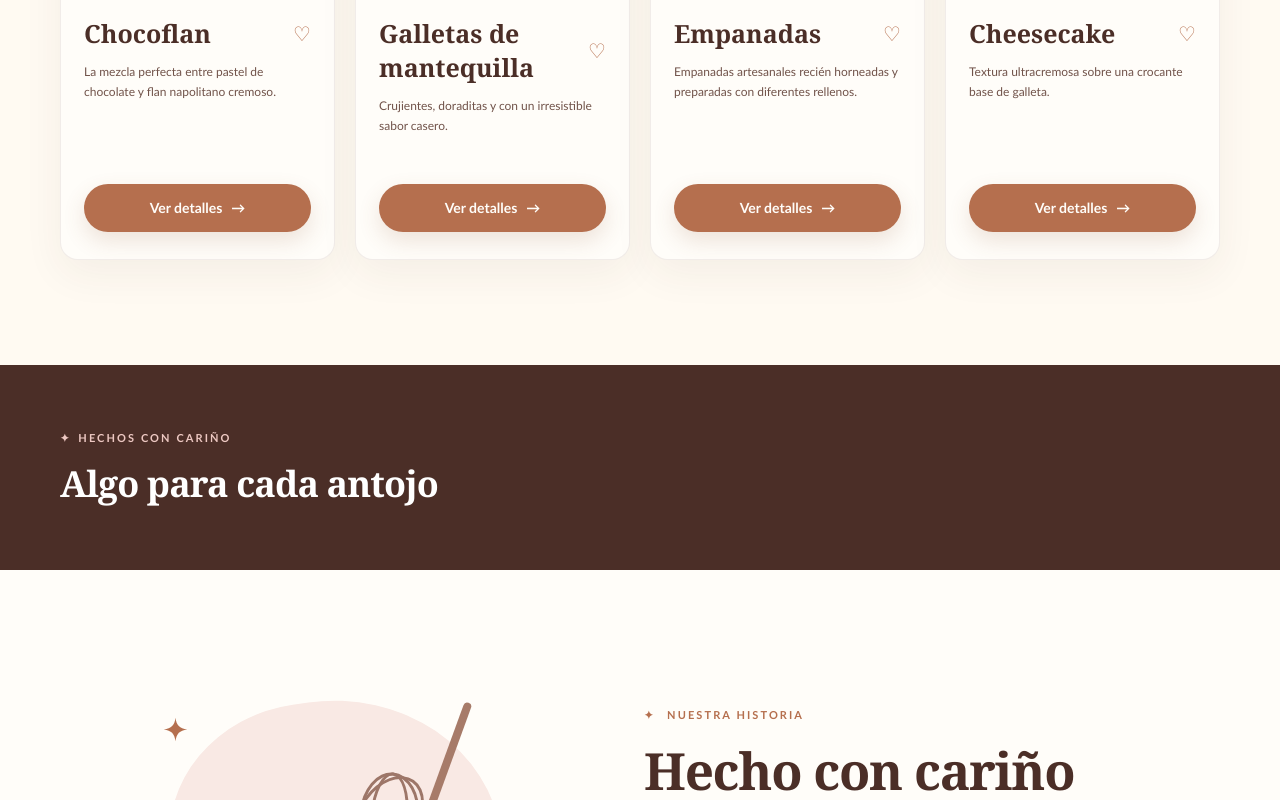
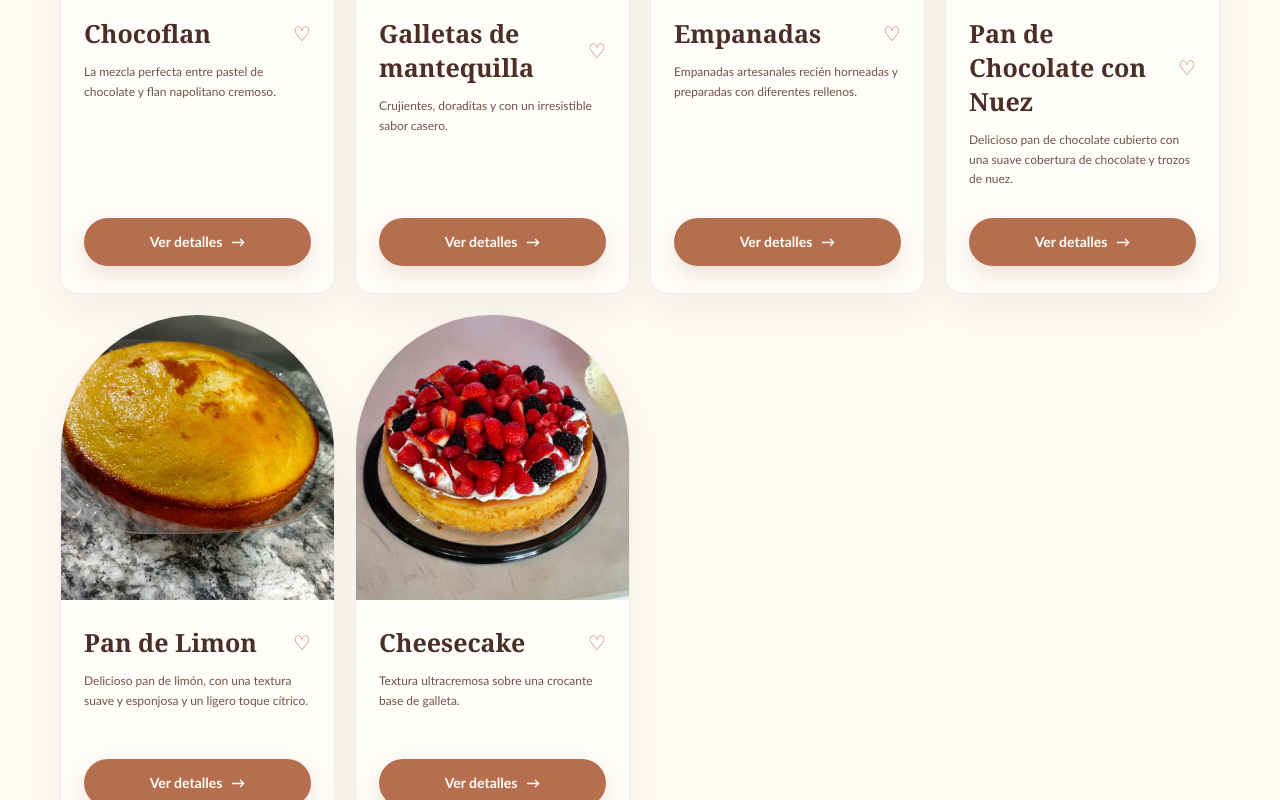
Before and after one commit to Abraham-Camacho-24/Dulce-Canela, a Next.js app: page / in a window 1280 px wide. Shown: the part 1320-2120 px from the top of the page. Built offline with nearby package versions, Linux system fonts and the light colour scheme.

Commit message:
Actualizacion

```diff
--- a/data/productos.ts
+++ b/data/productos.ts
@@ -74,6 +74,38 @@ export const productos: Producto[] = [
     ],
   },
   {
+    nombre: "Pan de Chocolate con Nuez",
+    slug: "Pan-de-Chocolate",
+    descripcion:
+      "Delicioso pan de chocolate cubierto con una suave cobertura de chocolate y trozos de nuez.",
+    imagen: "/imagenes/Pastel de chocolate con nuez.jpg",
+    detalle: "Intenso sabor a chocolate con un toque crujiente de nuez.",
+    precioDesde: 350,
+    tamanos: [
+      { nombre: "Grande (10 a 12 porciones)", precio: 350 },
+    ],
+    extras: [
+      { nombre: "Fruta de temporada", precio: 45 },
+    ],
+    notas: ["Solicita tu pedido con al menos 48 horas de anticipación."],
+  },
+  {
+    nombre: "Pan de Limon",
+    slug: "Pan-de-Limon",
+    descripcion:
+      "Delicioso pan de limón, con una textura suave y esponjosa y un ligero toque cítrico.",
+    imagen: "/imagenes/Pastel de limon.jpg",
+    detalle: "Suave, esponjoso y con un refrescante sabor a limón.",
+    precioDesde: 220,
+    tamanos: [
+      { nombre: "Grande (10 a 12 porciones)", precio: 220 },
+    ],
+    extras: [
+      { nombre: "Fruta de temporada", precio: 45 },
+    ],
+    notas: ["Solicita tu pedido con al menos 48 horas de anticipación."],
+  },
+  {
     nombre: "Cheesecake",
     slug: "cheesecake",
     descripcion: "Textura ultracremosa sobre una crocante base de galleta.",
```
Also changed, not shown: public/imagenes/Pastel de Limon.jpg (added), public/imagenes/Pastel de chocolate con nuez.jpg (added).
